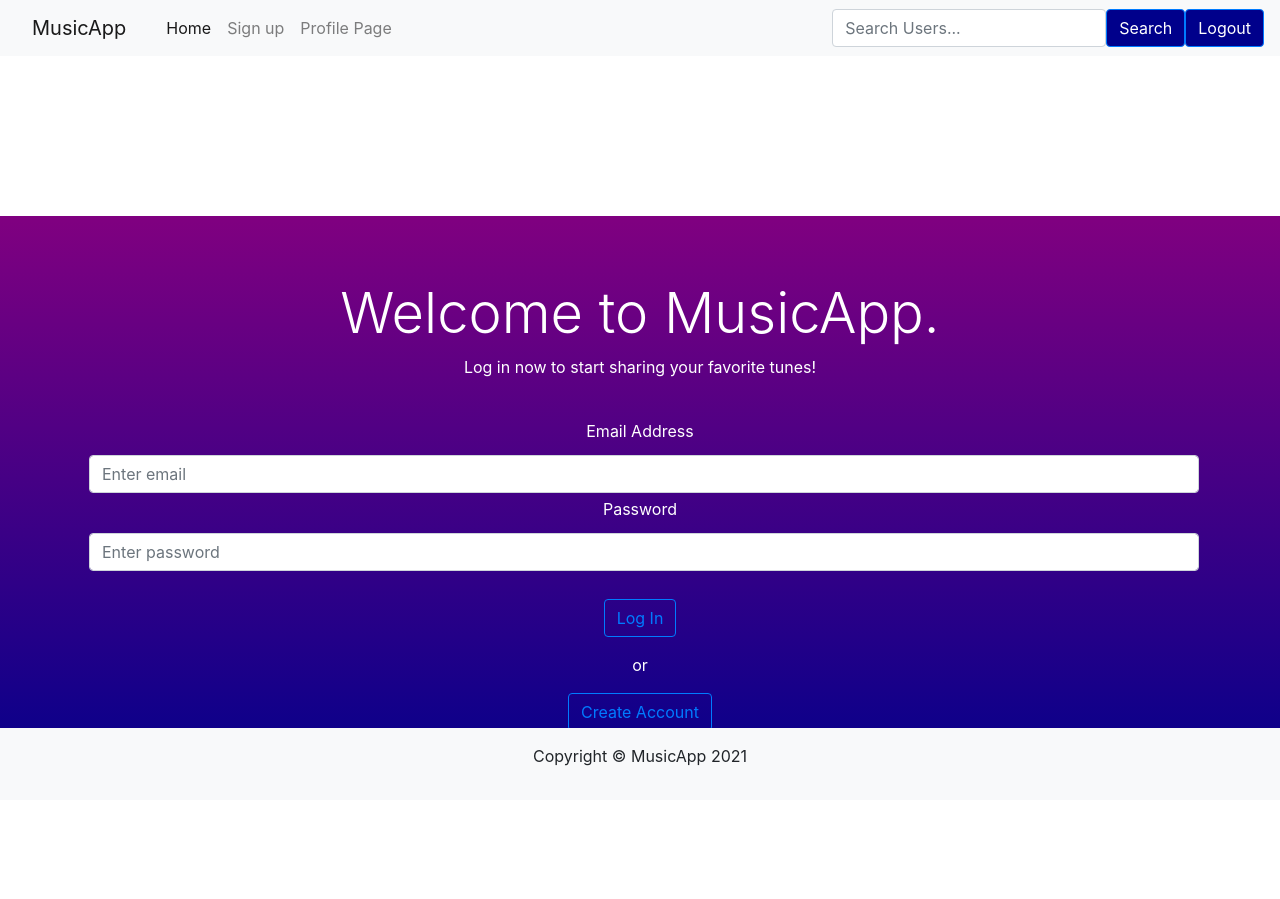
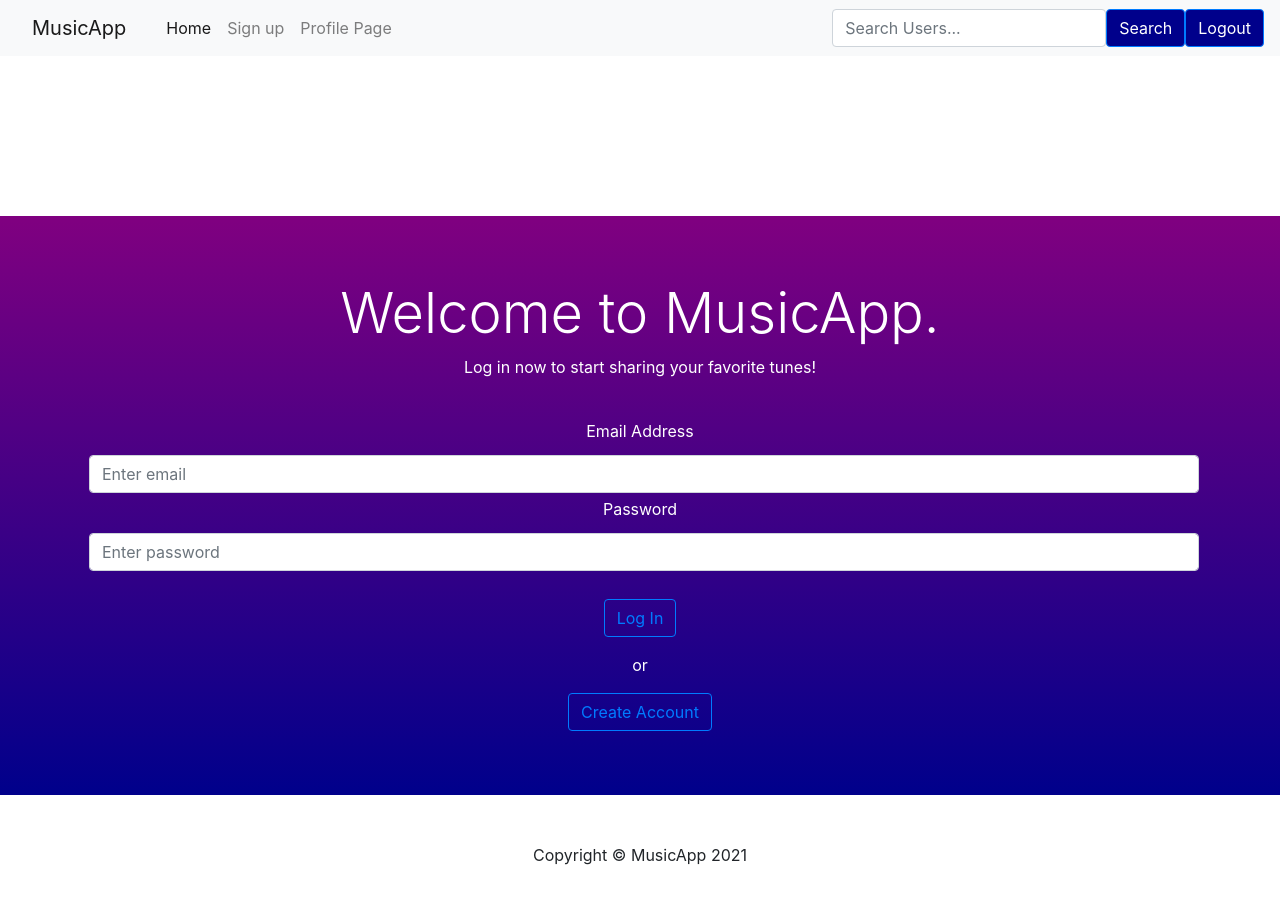
Before and after one commit to dwayne-jetski/social-media-platform, a React (Create React App) app in the folder social-media-frontend/: page / in a window 1280 px wide. Before the commit the page ends 800 px from the top, so only its background shows below. Built offline with nearby package versions, Linux system fonts and the light colour scheme.

Commit message:
fixed main page sidebar

```diff
--- a/social-media-frontend/src/App.css
+++ b/social-media-frontend/src/App.css
@@ -36,10 +36,3 @@
     transform: rotate(360deg);
   }
 }
-
-.footer {
-  position:absolute;
-  left:0;
-  bottom:0;
-  right:0;
-}
--- a/social-media-frontend/src/components/Footer/Footer.jsx
+++ b/social-media-frontend/src/components/Footer/Footer.jsx
@@ -1,15 +1,13 @@
  import React from 'react';
- import Row from 'react-bootstrap/Row';
- import Col from 'react-bootstrap/Col'
 
 
  function Footer() {
 
   return(
       <React.Fragment>
-                <div class="py-3 bg-light footer">
-                    <div class="container">
-                        <p class="text-center">Copyright &copy; MusicApp 2021</p>
+                <div className="py-3 footer">
+                    <div className="container">
+                        <p className="text-center">Copyright &copy; MusicApp 2021</p>
                     </div>
                 </div>
     </React.Fragment>
--- a/social-media-frontend/src/components/LandingPage/landingPage.css
+++ b/social-media-frontend/src/components/LandingPage/landingPage.css
@@ -2,15 +2,6 @@
     margin-top: 10em;
     background-image: linear-gradient(purple, darkblue);
     color: white;
-}
-
-html, body { height: 100% }
-
-footer {
-position:absolute;
-left:0;
-bottom:0;
-right:0;
 }
 
 .sign_in_form, .or {
--- a/social-media-frontend/src/components/mainPage/mainPage.css
+++ b/social-media-frontend/src/components/mainPage/mainPage.css
@@ -7,7 +7,7 @@
 
 .main-card {
     background-image: linear-gradient(purple, darkblue);
-    height: 100%;
+    height: 50em;
 }
 
 .card-info {
--- a/social-media-frontend/src/components/mainPage/mainPage.jsx
+++ b/social-media-frontend/src/components/mainPage/mainPage.jsx
@@ -69,6 +69,16 @@ const MainPage = () => {
                 <Button className="header">Like</Button>
             </Card.Body>
             </div>
+            <div className="border">
+            <Card.Header className="header">Post date/time</Card.Header>
+            <Card.Body>
+                <Card.Title>friend's name</Card.Title>
+                <Card.Text>
+                Lorem ipsum dolor sit amet consectetur adipisicing elit. Optio sunt asperiores, vero nisi quisquam in sapiente quos. Rerum eaque neque alias ea, pariatur rem fugit aperiam. Voluptas quos inventore voluptatem!
+                </Card.Text>
+                <Button className="header">Like</Button>
+            </Card.Body>
+            </div>
             </div>
         </div>
     )
```
